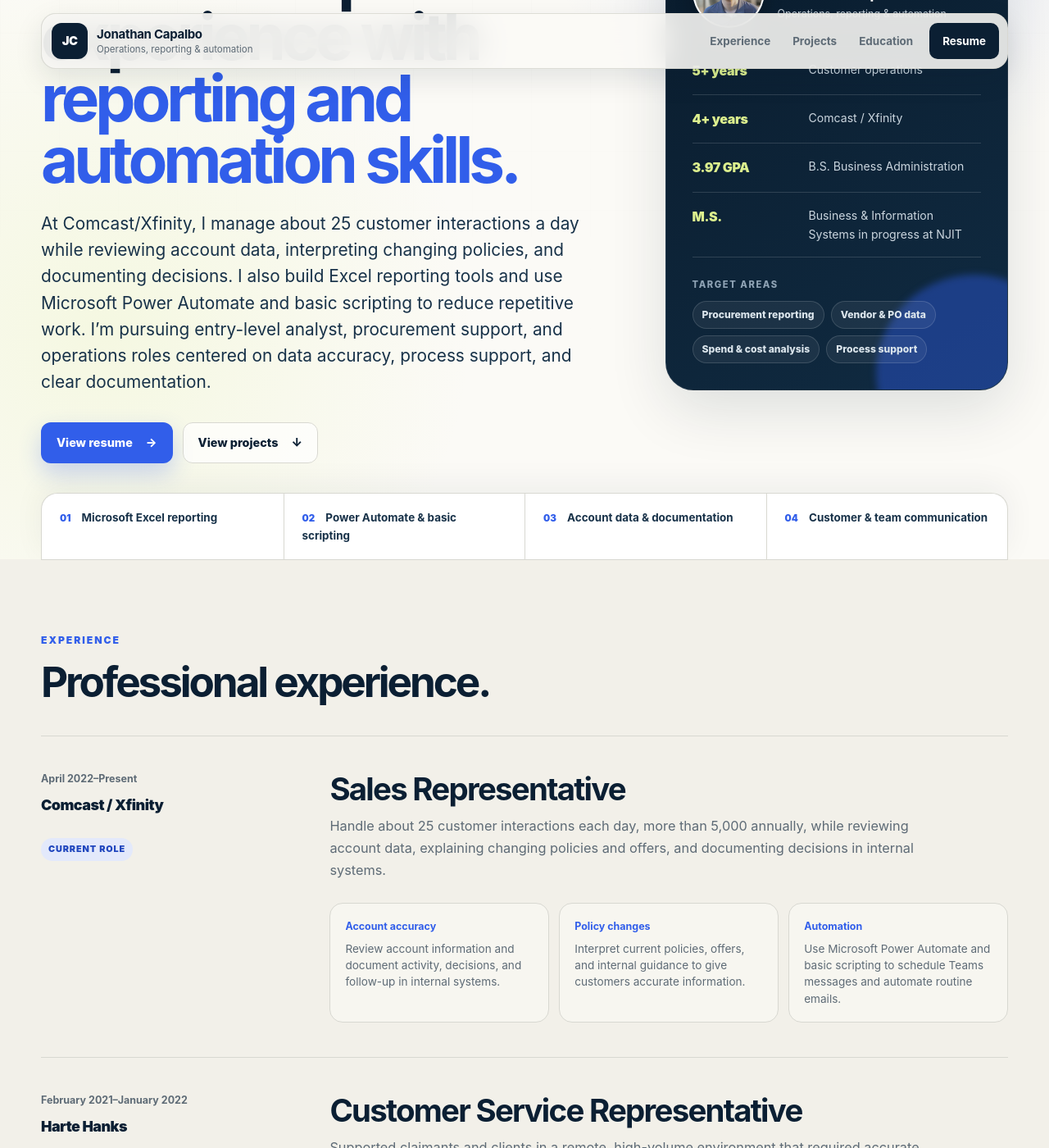
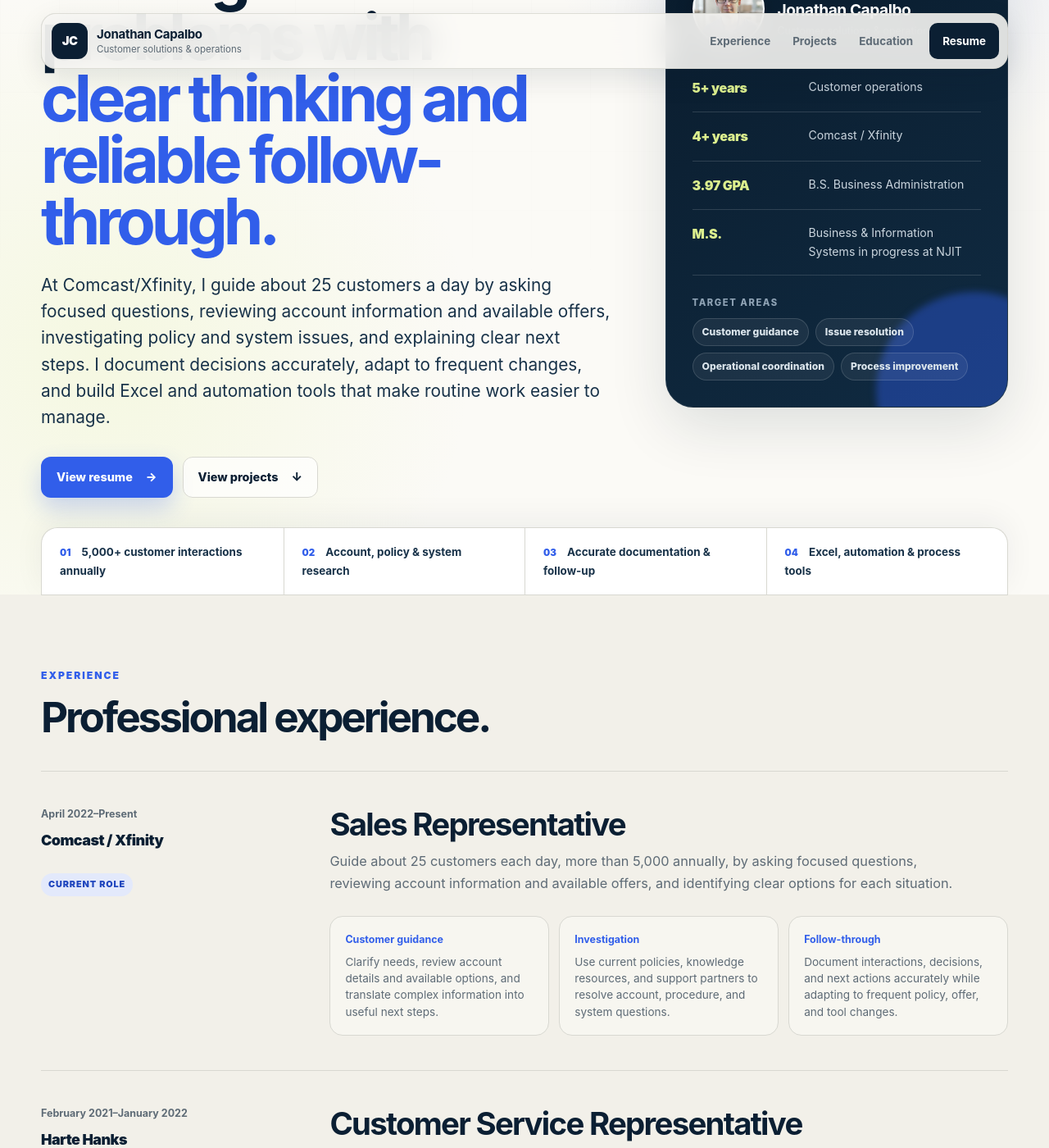
Before and after one commit to jon314159/JonathanCapalbo.me, a Jekyll site: the page index.html, which Jekyll copies as it is, in a window 1280 px wide and 1400 px high, scrolled down 320 px. Shown: the whole window at 82% size. Built offline with Jekyll 4.4.1, drawn with Linux system fonts in a browser that asks for light colours; some of the changed text lies outside the part shown.

Commit message:
Align portfolio with Customer Solutions roles

```diff
--- a/_config.yml
+++ b/_config.yml
@@ -1,5 +1,5 @@
 title: Jonathan Capalbo
-description: Entry-level analyst and operations candidate with Comcast experience and an M.S. in Business & Information Systems in progress.
+description: Customer solutions and operations professional with Comcast experience and an M.S. in Business & Information Systems in progress.
 url: "https://jonathancapalbo.me"
 baseurl: ""
 
--- a/index.html
+++ b/index.html
@@ -3,11 +3,11 @@
   <head>
     <meta charset="UTF-8" />
     <meta name="viewport" content="width=device-width, initial-scale=1.0" />
-    <title>Jonathan Capalbo | Analyst &amp; Operations Candidate</title>
-    <meta name="description" content="Jonathan Capalbo is pursuing entry-level analyst, procurement support, and operations roles, backed by Comcast/Xfinity experience, Excel reporting, automation, and NJIT education." />
+    <title>Jonathan Capalbo | Customer Solutions &amp; Operations</title>
+    <meta name="description" content="Customer solutions and operations professional with 5+ years of experience solving customer problems, researching account and policy questions, documenting decisions, and improving routine work." />
     <meta name="theme-color" content="#0b1f33" />
-    <meta property="og:title" content="Jonathan Capalbo | Analyst &amp; Operations Candidate" />
-    <meta property="og:description" content="Pursuing entry-level analyst, procurement support, and operations roles with experience in customer operations, Excel reporting, automation, and documentation." />
+    <meta property="og:title" content="Jonathan Capalbo | Customer Solutions &amp; Operations" />
+    <meta property="og:description" content="Customer problem-solving, operational follow-through, accurate documentation, and process improvement backed by 5+ years of experience." />
     <meta property="og:type" content="website" />
     <meta property="og:url" content="https://jonathancapalbo.me/" />
     <meta property="og:image" content="https://jonathancapalbo.me/assets/images/jonathan-capalbo-headshot.png" />
@@ -15,8 +15,8 @@
     <meta property="og:image:height" content="800" />
     <meta property="og:image:alt" content="Professional headshot of Jonathan Capalbo" />
     <meta name="twitter:card" content="summary" />
-    <meta name="twitter:title" content="Jonathan Capalbo | Analyst &amp; Operations Candidate" />
-    <meta name="twitter:description" content="Pursuing entry-level analyst, procurement support, and operations roles with experience in customer operations, Excel reporting, automation, and documentation." />
+    <meta name="twitter:title" content="Jonathan Capalbo | Customer Solutions &amp; Operations" />
+    <meta name="twitter:description" content="Customer problem-solving, operational follow-through, accurate documentation, and process improvement backed by 5+ years of experience." />
     <meta name="twitter:image" content="https://jonathancapalbo.me/assets/images/jonathan-capalbo-headshot.png" />
     <meta name="twitter:image:alt" content="Professional headshot of Jonathan Capalbo" />
     <link rel="canonical" href="https://jonathancapalbo.me/" />
@@ -30,7 +30,7 @@
       <div class="nav-shell">
         <a class="brand" href="#top" aria-label="Jonathan Capalbo, home">
           <span class="brand-mark" aria-hidden="true">JC</span>
-          <span class="brand-copy"><strong>Jonathan Capalbo</strong><small>Operations, reporting &amp; automation</small></span>
+          <span class="brand-copy"><strong>Jonathan Capalbo</strong><small>Customer solutions &amp; operations</small></span>
         </a>
 
         <nav aria-label="Main navigation">
@@ -43,10 +43,10 @@
 
       <div class="hero-shell">
         <div class="hero-copy">
-          <p class="availability"><span aria-hidden="true"></span>Open to entry-level analyst, procurement support, and operations roles</p>
-          <p class="eyebrow">Customer operations · Reporting · Automation</p>
-          <h1>Comcast operations experience with <em>reporting and automation skills.</em></h1>
-          <p class="hero-summary">At Comcast/Xfinity, I manage about 25 customer interactions a day while reviewing account data, interpreting changing policies, and documenting decisions. I also build Excel reporting tools and use Microsoft Power Automate and basic scripting to reduce repetitive work. I’m pursuing entry-level analyst, procurement support, and operations roles centered on data accuracy, process support, and clear documentation.</p>
+          <p class="availability"><span aria-hidden="true"></span>Open to customer solutions and operations opportunities</p>
+          <p class="eyebrow">Customer guidance · Problem solving · Operational follow-through</p>
+          <h1>Solving customer problems with <em>clear thinking and reliable follow-through.</em></h1>
+          <p class="hero-summary">At Comcast/Xfinity, I guide about 25 customers a day by asking focused questions, reviewing account information and available offers, investigating policy and system issues, and explaining clear next steps. I document decisions accurately, adapt to frequent changes, and build Excel and automation tools that make routine work easier to manage.</p>
 
           <div class="button-row">
             <a class="button button-primary" href="resume.pdf">View resume <span aria-hidden="true">→</span></a>
@@ -60,7 +60,7 @@
             <div class="snapshot-intro">
               <p>Career snapshot</p>
               <strong>Jonathan Capalbo</strong>
-              <span>Operations, reporting &amp; automation</span>
+              <span>Customer solutions &amp; operations</span>
             </div>
           </div>
           <dl class="quick-facts">
@@ -71,16 +71,16 @@
           </dl>
           <div class="focus-block">
             <span>Target areas</span>
-            <div class="chip-row"><span>Procurement reporting</span><span>Vendor &amp; PO data</span><span>Spend &amp; cost analysis</span><span>Process support</span></div>
+            <div class="chip-row"><span>Customer guidance</span><span>Issue resolution</span><span>Operational coordination</span><span>Process improvement</span></div>
           </div>
         </aside>
       </div>
 
       <div class="proof-bar" aria-label="Core strengths">
-        <p><span>01</span> Microsoft Excel reporting</p>
-        <p><span>02</span> Power Automate &amp; basic scripting</p>
-        <p><span>03</span> Account data &amp; documentation</p>
-        <p><span>04</span> Customer &amp; team communication</p>
+        <p><span>01</span> 5,000+ customer interactions annually</p>
+        <p><span>02</span> Account, policy &amp; system research</p>
+        <p><span>03</span> Accurate documentation &amp; follow-up</p>
+        <p><span>04</span> Excel, automation &amp; process tools</p>
       </div>
     </header>
 
@@ -100,11 +100,11 @@
             </div>
             <div class="role-content">
               <h3>Sales Representative</h3>
-              <p class="role-intro">Handle about 25 customer interactions each day, more than 5,000 annually, while reviewing account data, explaining changing policies and offers, and documenting decisions in internal systems.</p>
+              <p class="role-intro">Guide about 25 customers each day, more than 5,000 annually, by asking focused questions, reviewing account information and available offers, and identifying clear options for each situation.</p>
               <ul class="signal-list">
-                <li><strong>Account accuracy</strong><span>Review account information and document activity, decisions, and follow-up in internal systems.</span></li>
-                <li><strong>Policy changes</strong><span>Interpret current policies, offers, and internal guidance to give customers accurate information.</span></li>
-                <li><strong>Automation</strong><span>Use Microsoft Power Automate and basic scripting to schedule Teams messages and automate routine emails.</span></li>
+                <li><strong>Customer guidance</strong><span>Clarify needs, review account details and available options, and translate complex information into useful next steps.</span></li>
+                <li><strong>Investigation</strong><span>Use current policies, knowledge resources, and support partners to resolve account, procedure, and system questions.</span></li>
+                <li><strong>Follow-through</strong><span>Document interactions, decisions, and next actions accurately while adapting to frequent policy, offer, and tool changes.</span></li>
               </ul>
             </div>
           </article>
@@ -118,7 +118,7 @@
               <h3>Customer Service Representative</h3>
               <p class="role-intro">Supported claimants and clients in a remote, high-volume environment that required accurate categorization, documentation, and handoffs.</p>
               <ul class="signal-list">
-                <li><strong>Customer support</strong><span>Investigated customer inquiries and explained next steps clearly.</span></li>
+                <li><strong>Issue resolution</strong><span>Investigated customer inquiries and explained next steps clearly.</span></li>
                 <li><strong>Request routing</strong><span>Reviewed, categorized, and routed email requests for timely responses.</span></li>
                 <li><strong>Prioritization</strong><span>Managed competing requests while keeping issue documentation accurate.</span></li>
               </ul>
@@ -138,7 +138,7 @@
             <div class="project-copy">
               <p class="project-label">Excel reporting project</p>
               <h3>Sales Activity Tracker</h3>
-              <p class="project-lede">Designed a controlled 35-sheet Excel workflow that standardizes 31 daily logs, consolidates monthly reporting, and highlights the gap between aggregate goal attainment and day-to-day consistency.</p>
+              <p class="project-lede">Designed a controlled 35-sheet Excel workflow that turns recurring activity data into clear daily and monthly signals, helping users identify consistency gaps instead of relying only on aggregate results.</p>
 
               <div class="project-detail-grid">
                 <div><span>35 workbook sheets</span><p>Controls, daily capture, consolidation, review, and instructions.</p></div>
@@ -171,7 +171,7 @@
               <div class="project-icon" aria-hidden="true">◎</div>
               <p class="project-label">Academic project · ServiceNow portal</p>
               <h3>NJIT Registrar ServiceNow Portal</h3>
-              <p>Built an academic NJIT school-lab portal in ServiceNow with search and 42 registrar articles organized into 12 categories at project completion. Restructured and revised a registration guide to support clearer scanning of steps, common errors, and contact information.</p>
+              <p>Configured a searchable home page and organized 42 lab articles into 12 student-facing categories at project completion. Restructured and revised registration guidance so students could scan steps, common errors, and support contacts more easily.</p>
               <div class="tag-row"><span>ServiceNow Knowledge</span><span>Service Portal</span><span>Instruction writing</span></div>
               <a class="project-link" href="servicenow-njit-registrar.html">View case study <span aria-hidden="true">→</span></a>
             </article>
@@ -182,21 +182,21 @@
       <section class="section skills-section" id="skills">
         <div class="section-heading compact-heading">
           <p class="eyebrow">Skills</p>
-          <h2>Tools and skills used in work and coursework.</h2>
+          <h2>Customer solutions, operational tools, and analytical support.</h2>
         </div>
 
         <div class="skill-groups">
           <article>
-            <h3 class="skill-index">01 / Data &amp; reporting</h3>
-            <div class="skill-list"><span>Microsoft Excel</span><span>Reports &amp; dashboards</span><span>Data cleanup &amp; validation</span><span>Trend &amp; cost analysis</span><span>Tableau (coursework)</span><span>SQL (coursework)</span></div>
+            <h3 class="skill-index">01 / Customer solutions</h3>
+            <div class="skill-list"><span>Customer guidance</span><span>Issue investigation</span><span>Needs-based communication</span><span>Policy interpretation</span><span>Accurate documentation</span><span>High-volume workload management</span></div>
           </article>
           <article>
-            <h3 class="skill-index">02 / Automation &amp; process</h3>
-            <div class="skill-list"><span>Microsoft Power Automate</span><span>Basic scripting</span><span>Teams &amp; email automation</span><span>Process documentation</span><span>Policy interpretation</span><span>ServiceNow Knowledge Management</span><span>Service Portal</span></div>
+            <h3 class="skill-index">02 / Process &amp; systems</h3>
+            <div class="skill-list"><span>Microsoft Excel</span><span>Microsoft Power Automate</span><span>Basic scripting</span><span>Teams &amp; email automation</span><span>Process improvement</span><span>ServiceNow Knowledge Management</span><span>Service Portal</span></div>
           </article>
           <article>
-            <h3 class="skill-index">03 / Operations &amp; communication</h3>
-            <div class="skill-list"><span>Sales &amp; customer operations</span><span>Account review</span><span>High-volume workload management</span><span>Cross-team communication</span><span>Written summaries</span></div>
+            <h3 class="skill-index">03 / Operations &amp; analysis</h3>
+            <div class="skill-list"><span>Account review &amp; data accuracy</span><span>Workload prioritization</span><span>Cross-team handoffs</span><span>Reports &amp; dashboards</span><span>Data cleanup &amp; validation</span><span>Tableau (coursework)</span><span>SQL (coursework)</span></div>
           </article>
         </div>
       </section>
@@ -204,7 +204,7 @@
       <section class="section education-section" id="education">
         <div class="education-intro">
           <p class="eyebrow">Education</p>
-          <h2>Education and relevant coursework.</h2>
+          <h2>Business, systems, and customer operations foundation.</h2>
         </div>
 
         <div class="education-stack">
@@ -239,7 +239,7 @@
       <section class="contact-section" id="contact">
         <div class="contact-copy">
           <p class="eyebrow">Contact</p>
-          <h2>Open to entry-level analyst, procurement support, and operations opportunities.</h2>
+          <h2>Looking for a resourceful customer solutions and operations professional?</h2>
           <p>Email is the best way to reach me. You can also view my resume, LinkedIn profile, and GitHub below.</p>
         </div>
         <div class="contact-actions">
@@ -254,7 +254,7 @@
     </main>
 
     <footer>
-      <p><strong>Jonathan Capalbo</strong><span>Operations · Reporting · Automation</span></p>
+      <p><strong>Jonathan Capalbo</strong><span>Customer solutions · Operations · Problem solving</span></p>
       <p>© 2026 Jonathan Capalbo.</p>
     </footer>
   </body>
--- a/sales-activity-tracker.html
+++ b/sales-activity-tracker.html
@@ -30,7 +30,7 @@
       <div class="nav-shell">
         <a class="brand" href="index.html" aria-label="Jonathan Capalbo, portfolio home">
           <span class="brand-mark" aria-hidden="true">JC</span>
-          <span class="brand-copy"><strong>Jonathan Capalbo</strong><small>Operations, reporting &amp; automation</small></span>
+          <span class="brand-copy"><strong>Jonathan Capalbo</strong><small>Customer solutions &amp; operations</small></span>
         </a>
         <nav aria-label="Case study navigation">
           <a href="index.html#projects">Projects</a>
@@ -211,7 +211,7 @@
     </main>
 
     <footer>
-      <p><strong>Jonathan Capalbo</strong><span>Operations · Reporting · Automation</span></p>
+      <p><strong>Jonathan Capalbo</strong><span>Customer solutions · Operations · Problem solving</span></p>
       <p>© 2026 Jonathan Capalbo.</p>
     </footer>
   </body>
--- a/servicenow-njit-registrar.html
+++ b/servicenow-njit-registrar.html
@@ -30,7 +30,7 @@
       <div class="nav-shell">
         <a class="brand" href="index.html" aria-label="Jonathan Capalbo, portfolio home">
           <span class="brand-mark" aria-hidden="true">JC</span>
-          <span class="brand-copy"><strong>Jonathan Capalbo</strong><small>Operations, reporting &amp; automation</small></span>
+          <span class="brand-copy"><strong>Jonathan Capalbo</strong><small>Customer solutions &amp; operations</small></span>
         </a>
         <nav aria-label="Case study navigation">
           <a href="index.html#projects">Projects</a>
@@ -199,7 +199,7 @@
     </main>
 
     <footer>
-      <p><strong>Jonathan Capalbo</strong><span>Operations · Reporting · Automation</span></p>
+      <p><strong>Jonathan Capalbo</strong><span>Customer solutions · Operations · Problem solving</span></p>
       <p>© 2026 Jonathan Capalbo.</p>
     </footer>
   </body>
```
Also changed, not shown: tools/build_resume.py (+12 -12 lines), README.md, 1 other file.
